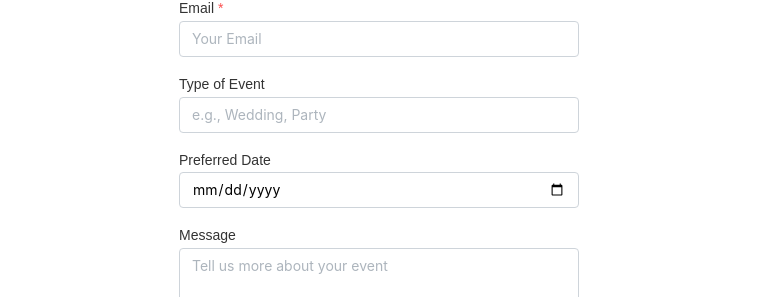
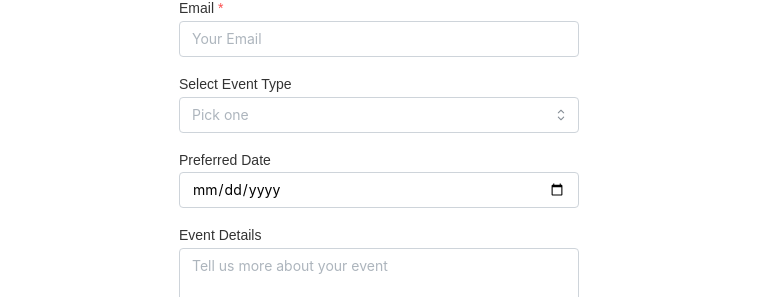
Before and after one commit to emancho/anoitedtunes, a Next.js app in the folder anointed_tuness/: page / in a window 1280 px wide. Shown: the part 1296-1593 px from the top of the page, without its empty margins (261-1018 px from the left). Built offline with nearby package versions, Linux system fonts and the light colour scheme.

Commit message:
made changes to Booking form

```diff
--- a/anointed_tuness/src/app/components/BookUs.js
+++ b/anointed_tuness/src/app/components/BookUs.js
@@ -1,15 +1,24 @@
 "use client";
 
 import React, { useState } from 'react';
-import { Title, Paper, TextInput, Textarea, Button } from '@mantine/core';
+import { Title, Paper, TextInput, Textarea, Button, Select } from '@mantine/core';
 
 const BookUs = () => {
   const [name, setName] = useState('');
   const [email, setEmail] = useState('');
-  const [eventType, setEventType] = useState('');
+  const [selectedEventType, setSelectedEventType] = useState(null); // New state for Select
+  const [eventType, setEventType] = useState(''); // Keep for "Type of Event" text input if needed, or remove if Select replaces it entirely
   const [preferredDate, setPreferredDate] = useState('');
   const [message, setMessage] = useState('');
   const [emailError, setEmailError] = useState('');
+
+  const eventTypeOptions = [
+    { value: 'live_performance', label: 'Live Performance' },
+    { value: 'studio_recording', label: 'Studio Recording' },
+    { value: 'music_lesson', label: 'Music Lesson' },
+    { value: 'event_collaboration', label: 'Event Collaboration' },
+    { value: 'other', label: 'Other' }, // Added "Other" option
+  ];
 
   const isValidEmail = (email) => {
     // Basic email regex validation
@@ -21,19 +30,22 @@ const BookUs = () => {
 
     let valid = true;
 
-    if (!isValidEmail(email)) {
+    if (!email || !isValidEmail(email)) { // Ensure email is not empty and valid
       setEmailError('Invalid email format');
       valid = false;
     } else {
       setEmailError('');
     }
 
+    // Determine the final event type to send
+    const finalEventType = selectedEventType === 'other' ? eventType : selectedEventType;
+
     if (valid) {
       // Process form submission, e.g., send to API
       console.log({
         name,
         email,
-        eventType,
+        eventType: finalEventType, // Use the determined final event type
         preferredDate,
         message,
       });
@@ -41,7 +53,8 @@ const BookUs = () => {
       // Clear form
       setName('');
       setEmail('');
-      setEventType('');
+      setSelectedEventType(null); // Clear selected event type
+      setEventType(''); // Clear custom event type
       setPreferredDate('');
       setMessage('');
     }
@@ -70,13 +83,24 @@ const BookUs = () => {
           error={emailError}
           style={{ marginBottom: '15px' }}
         />
-        <TextInput
-          label="Type of Event"
-          placeholder="e.g., Wedding, Party"
-          value={eventType}
-          onChange={(event) => setEventType(event.currentTarget.value)}
+        <Select
+          label="Select Event Type"
+          placeholder="Pick one"
+          data={eventTypeOptions}
+          value={selectedEventType}
+          onChange={setSelectedEventType}
           style={{ marginBottom: '15px' }}
         />
+        {selectedEventType === 'other' && ( // Conditionally render
+          <TextInput
+            label="Type of Event (Please specify)"
+            placeholder="e.g., Birthday Party, Charity Gala"
+            required // Make required when "Other" is selected
+            value={eventType}
+            onChange={(event) => setEventType(event.currentTarget.value)}
+            style={{ marginBottom: '15px' }}
+          />
+        )}
         <TextInput
           type="date"
           label="Preferred Date"
@@ -85,7 +109,7 @@ const BookUs = () => {
           style={{ marginBottom: '15px' }}
         />
         <Textarea
-          label="Message"
+          label="Event Details"
           placeholder="Tell us more about your event"
           rows={5}
           value={message}
```
